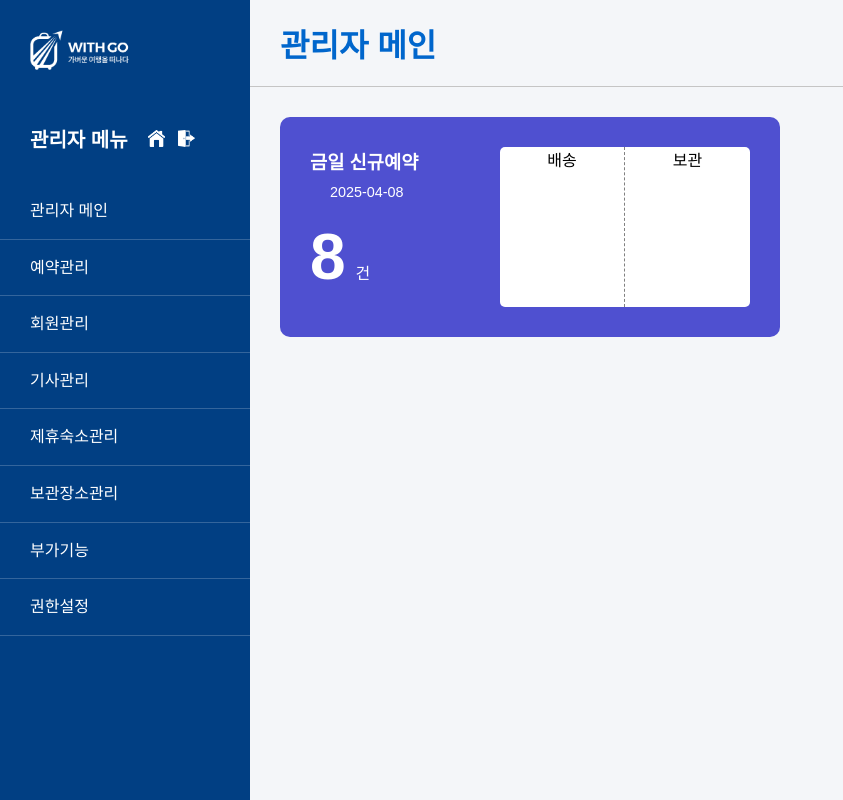
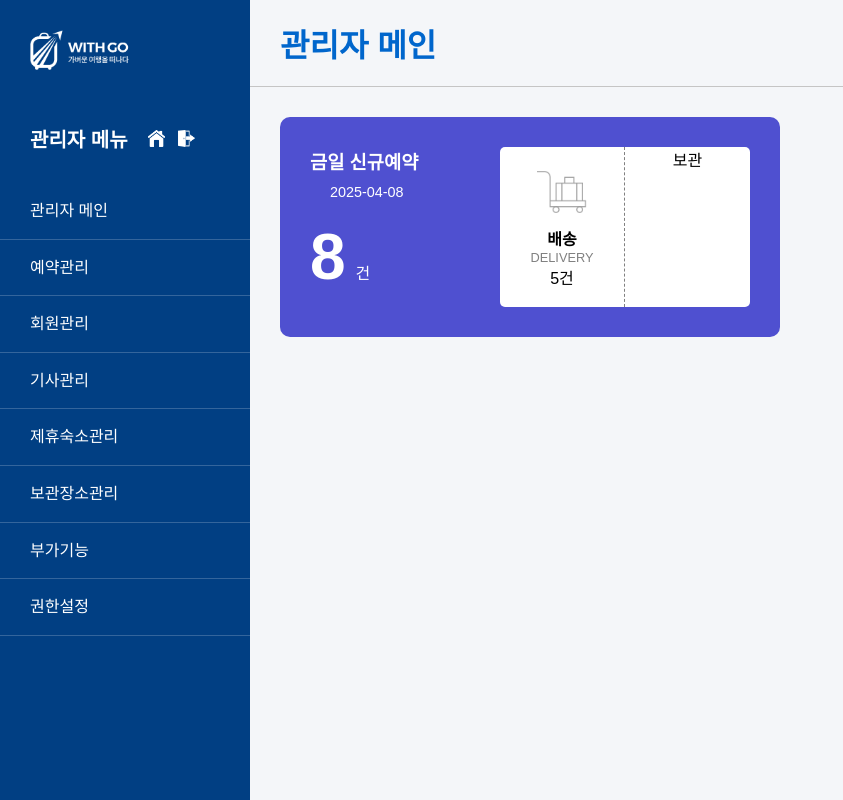
Before and after one commit to cjo3o/with_go_admin, a React (Vite) app: page /Admin in a window 1280 px wide. Shown: the whole page, without its empty margins (0-843 px from the left). Built offline with nearby package versions, Linux system fonts and the light colour scheme.

Commit message:
no message

```diff
--- a/src/css/Admin.css
+++ b/src/css/Admin.css
@@ -14,7 +14,7 @@
 .up_left {
   width: 500px;
   height: 220px;
-    background-color: #4F50D0;
+  background-color: #4f50d0;
   border-radius: 10px;
   color: white;
   margin: 30px 30px;
@@ -31,7 +31,7 @@
   padding: 30px 0 10px 30px;
 }
 
-.up_left p {
+.left1 p {
   padding-left: 50px;
   font-size: 0.9rem;
 }
@@ -71,6 +71,24 @@
   border-right: 1px dashed grey;
 }
 
+.left3-1 img {
+  margin-top: 20px;
+  width: 50px;
+}
+
+.left3-1 h4 {
+    margin-top: 5px;
+}
+
+.left3-1 p {
+  font-size: 0.8rem;
+  color: gray;
+}
+
+.left3-1 span {
+font-size: ;
+}
+
 .left3-2 {
   width: 125px;
   height: 160px;
--- a/src/pages/Admin.jsx
+++ b/src/pages/Admin.jsx
@@ -1,4 +1,6 @@
 import React from "react";
+import custody from "../assets/Icon/custody.svg";
+import delivery from "../assets/Icon/delivery.svg";
 import "../css/Admin.css";
 import { supabase } from "../lib/supabase.js";
 
@@ -20,7 +22,12 @@ function Admin() {
               <span className="left2-2">건</span>
             </div>
             <div className="left3">
-              <div className="left3-1">배송</div>
+              <div className="left3-1">
+                <img src={delivery} alt="" />
+                <h4>배송</h4>
+                <p>DELIVERY</p>
+                <span>5건</span>
+              </div>
               <div className="left3-2">보관</div>
             </div>
           </div>
```
Lines whose indentation alone changed are shown as unchanged.
